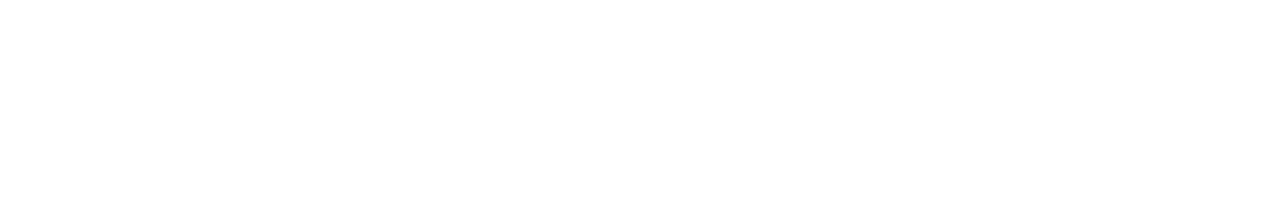
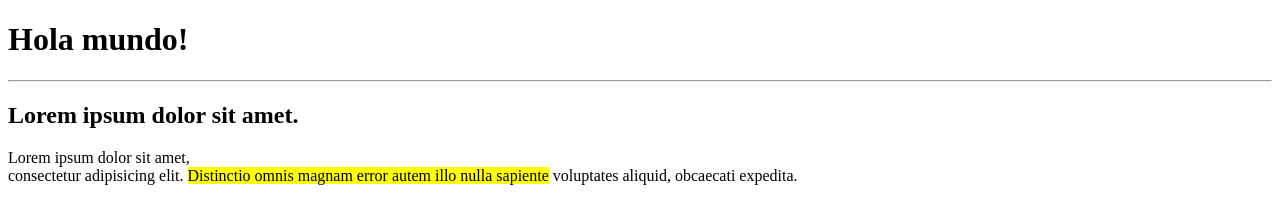
Before and after one commit to coxmau77/fullstack-cac-2024, a plain HTML site: page c01-html/index.html in a window 1280 px wide. Drawn offline with Linux system fonts and the light colour scheme.

Commit message:
inicio html basico

```diff
--- a/c01-html/index.html
+++ b/c01-html/index.html
@@ -1,14 +1,20 @@
 <!DOCTYPE html>
-<html lang="en">
+<html lang="es-AR">
 
 <head>
     <meta charset="UTF-8">
     <meta name="viewport" content="width=device-width, initial-scale=1.0">
-    <title>Document</title>
+    <title>Sitio Principal</title>
 </head>
 
 <body>
-
+    <h1>Hola mundo!</h1>
+    <hr>
+    <h2>Lorem ipsum dolor sit amet.</h2>
+    <p>Lorem ipsum dolor sit amet, <br> consectetur adipisicing elit. <mark> Distinctio omnis magnam error autem illo
+            nulla
+            sapiente</mark>
+        voluptates aliquid, obcaecati expedita.</p>
 </body>
 
 </html>
```
